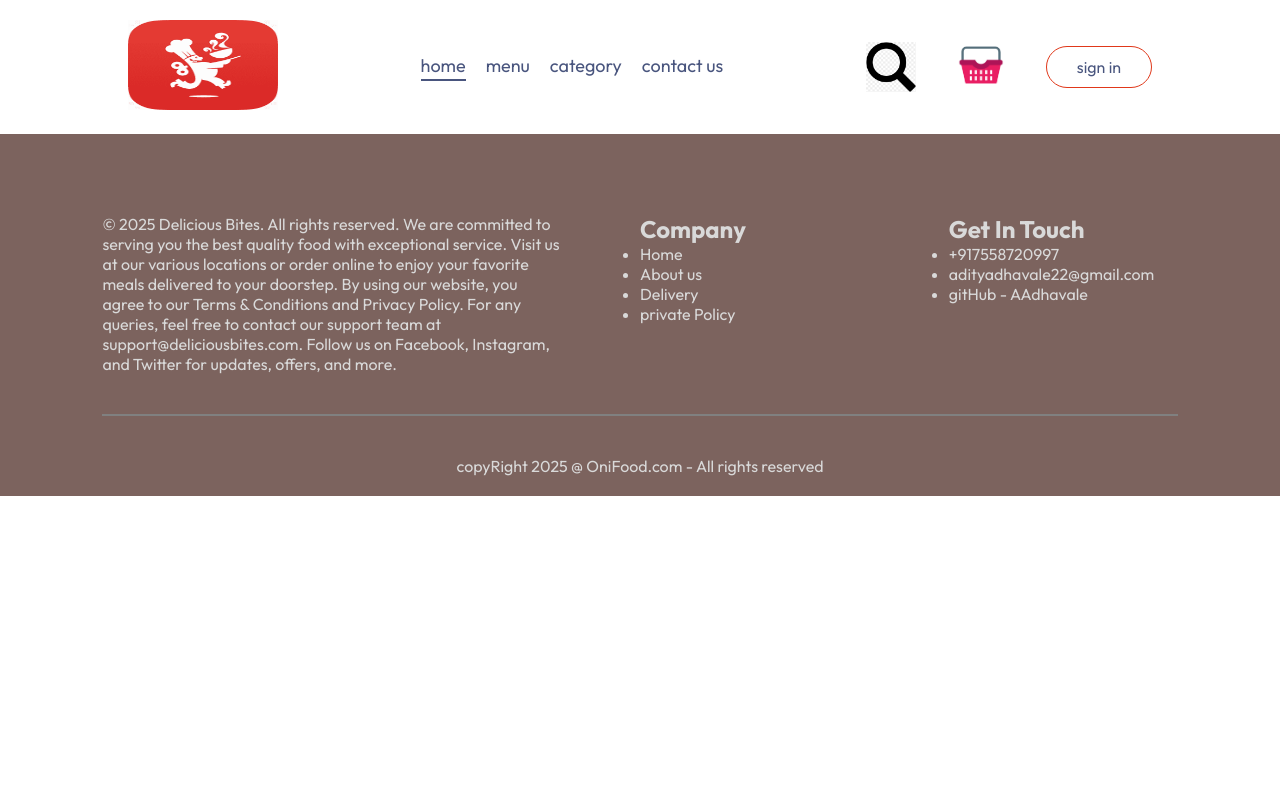
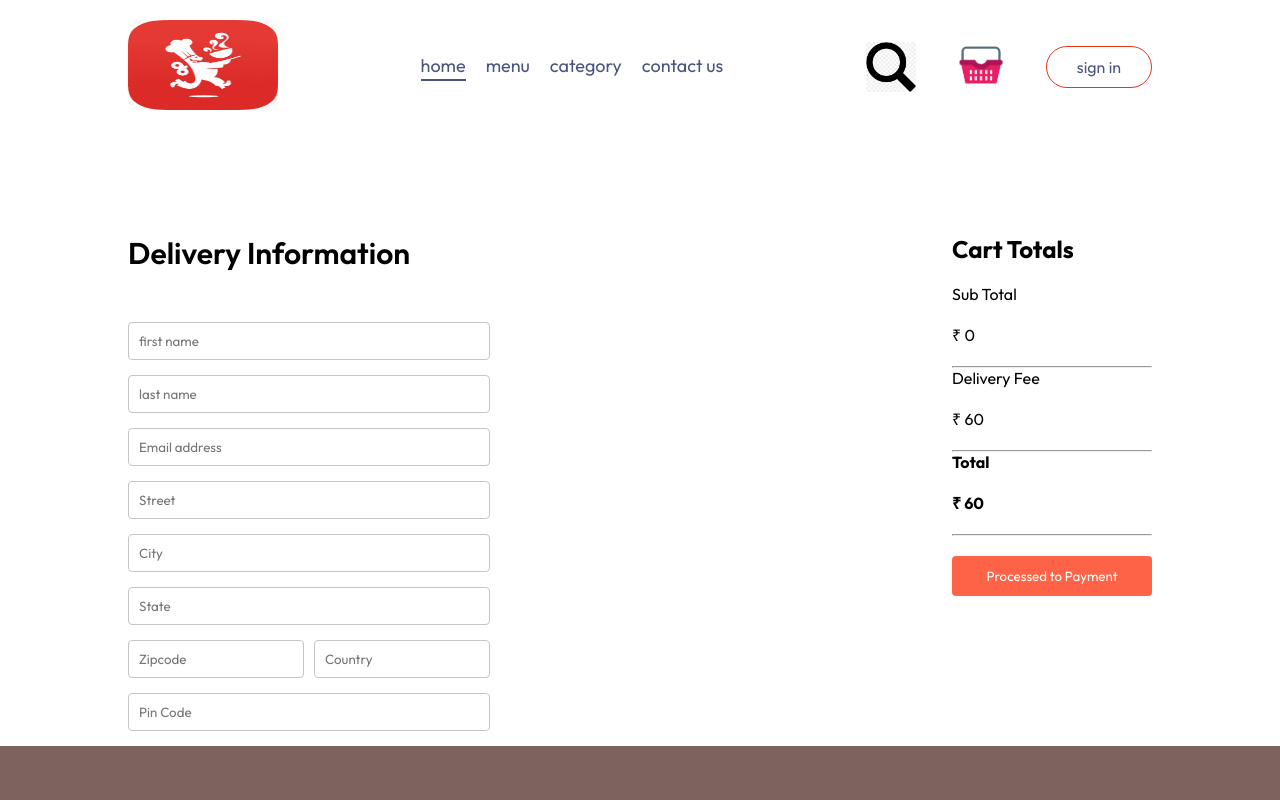
Before and after one commit to AAdhavale/git-remote-add-origin-https-github.com-AAdhavale-full-stack-task-management-app, a React (Vite) app: page /order in a window 1280 px wide. Shown: the top 800 px of the page. Built offline with nearby package versions, Linux system fonts and the light colour scheme; a web font is replaced by a local one.

Commit message:
completed cart page and made it interactive and respondsive

```diff
--- a/src/pages/cart/Cart.jsx
+++ b/src/pages/cart/Cart.jsx
@@ -2,11 +2,13 @@
 import "./Cart.css"
 import { useContext } from 'react';
 import { StoreContext } from '../../context/StoreContex';
+import { useNavigate } from 'react-router-dom';
 
 const Cart = () => {
 
   const { cartItems, food_list, removeFromCart, addTocart, getTotalCartAmount } = useContext(StoreContext);
 
+  const navigate = useNavigate();
 
   return (
     <div className="cart">
@@ -58,19 +60,19 @@
 
             <div className="cart-total details">
               <p>Delivery Fee</p>
-              <p> &#8377; {60}</p>
+              <p> &#8377; {getTotalCartAmount()===0?0:60}</p>
               <hr/>
             </div>
 
             <div className="cart-total details">
               <b>Total</b>
-              <b> &#8377; {getTotalCartAmount() + 60}</b>
+              <b> &#8377; {getTotalCartAmount()===0?0:getTotalCartAmount() + 60}</b>
               <hr/>
             </div>
 
 
           </div>
-          <button>Processed to check-Out</button>
+          <button onClick={() => navigate('/order')}>Processed to check-Out</button>
         </div>
         <div className="cart-promocode">
           <div>
--- a/src/pages/placeOrder/PlaceOrder.css
+++ b/src/pages/placeOrder/PlaceOrder.css
@@ -0,0 +1,37 @@
+.place-order{
+    display: flex;
+    align-items: start;
+    justify-content: space-between;
+    gap: 50px;
+    margin-top: 100px;
+}
+
+.place-order-left{
+    width: 100%;
+    max-width: max(30%,500px);
+}
+
+.place-order-left .title{
+    font-size: 30px;
+    font-weight: 600;
+    margin-bottom: 50px;
+}
+
+.place-order-left input{
+    margin-bottom: 15px;
+    width: 100%;
+    padding: 10px;
+    border:1px solid #c5c5c5;
+    border-radius: 4px;
+    outline-color: tomato;
+}
+
+.place-order-left .multi-fields{
+    display: flex;
+    gap: 10px;
+}
+
+.place-order-right{
+    width: 100%;
+    max-width: max(40%, 500px);
+}
--- a/src/pages/placeOrder/PlaceOrder.jsx
+++ b/src/pages/placeOrder/PlaceOrder.jsx
@@ -1,11 +1,67 @@
-import React from 'react'
+import React, { useContext } from 'react'
 import "./PlaceOrder.css"
+import { StoreContext } from '../../context/StoreContex'
 
 const PlaceOrder = () => {
+
+  const { getTotalCartAmount } = useContext(StoreContext)
+
   return (
-    <div>
+    <form className='place-order'>
+      <div className="place-order-left">
+        <p className='title'>
+          Delivery Information
+        </p>
+        <div className="multi-feilds">
+          <input type='text' placeholder='first name' />
+          <input type='text' placeholder='last name' />
+        </div>
+        <input type='email' placeholder='Email address' />
+        <input type='text' placeholder='Street' />
 
-    </div>
+      <div className="multi-feilds">
+        <input type='text' placeholder='City' />
+        <input type='text' placeholder='State' />
+
+      </div>
+      <div className="multi-fields">
+        <input type='text' placeholder='Zipcode' />
+        <input type='text' placeholder='Country' />
+      </div>
+
+      <input type='text' placeholder='Pin Code' />
+      </div>
+
+      <div className='place-order-right'></div>
+
+      <div className="cart-total">
+        <h2>Cart Totals</h2>
+        <div >
+          <div className="cart-total details">
+            <p>Sub Total</p>
+            <p> &#8377; {getTotalCartAmount()}</p>
+            <hr />
+          </div>
+
+          <div className="cart-total details">
+            <p>Delivery Fee</p>
+            <p> &#8377; {60}</p>
+            <hr />
+          </div>
+
+          <div className="cart-total details">
+            <b>Total</b>
+            <b> &#8377; {getTotalCartAmount() + 60}</b>
+            <hr />
+          </div>
+
+
+        </div>
+        <button >Processed to Payment</button>
+      </div>
+
+
+    </form>
   )
 }
 
```
